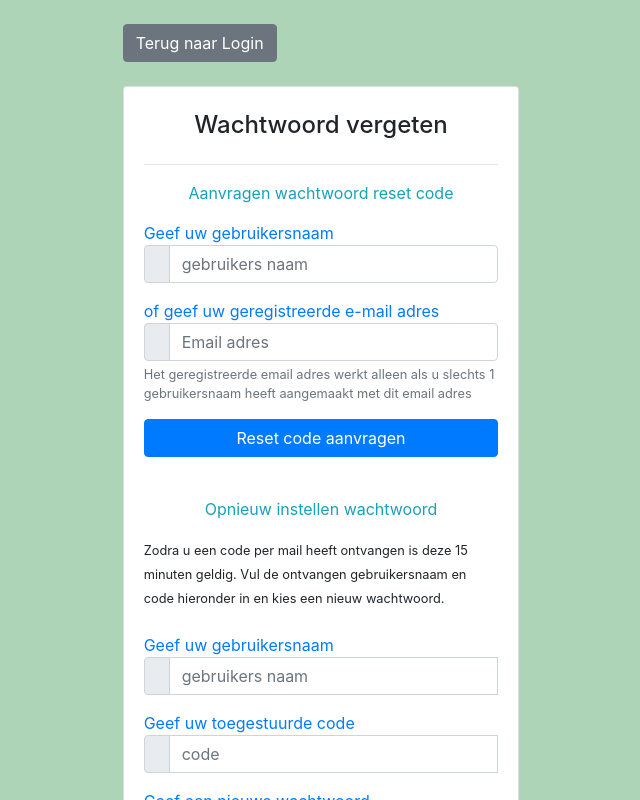
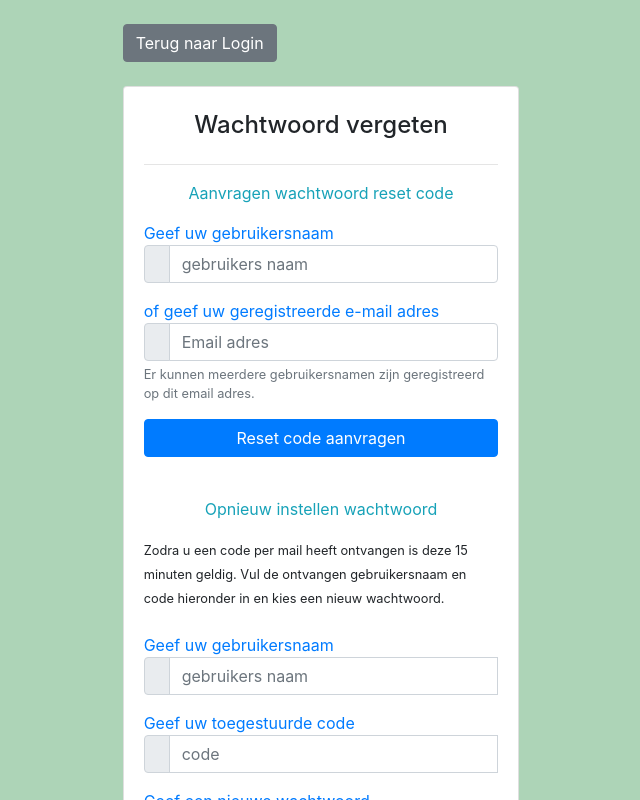
Before and after one commit to otonkar/Klaverjassen, a Vue app in the folder frontend/project/: page /ResetPassword in a window 1280 px wide. Shown: the top 800 px of the page, without its empty margins (319-959 px from the left). Built offline with nearby package versions, Linux system fonts and the light colour scheme; no server answers.

Commit message:
forgotten password

```diff
--- a/frontend/project/src/components/registration/ResetPassword.vue
+++ b/frontend/project/src/components/registration/ResetPassword.vue
@@ -44,7 +44,7 @@
                         <!-- <div ref="f-email" class="invalid-feedback ">Vul een correct mail adres in (user@xxx.com) </div> -->
                         </div> <!-- input-group.// -->
                         <small  class="form-text text-muted">
-                            Het geregistreerde email adres werkt alleen als u slechts 1 gebruikersnaam heeft aangemaakt met dit email adres
+                            Er kunnen meerdere gebruikersnamen zijn geregistreerd op dit email adres.
                         </small>
                     </div> <!-- form-group// -->
 
```
Also changed, not shown: 1 other file (tests, documents, lock files or other folders).
